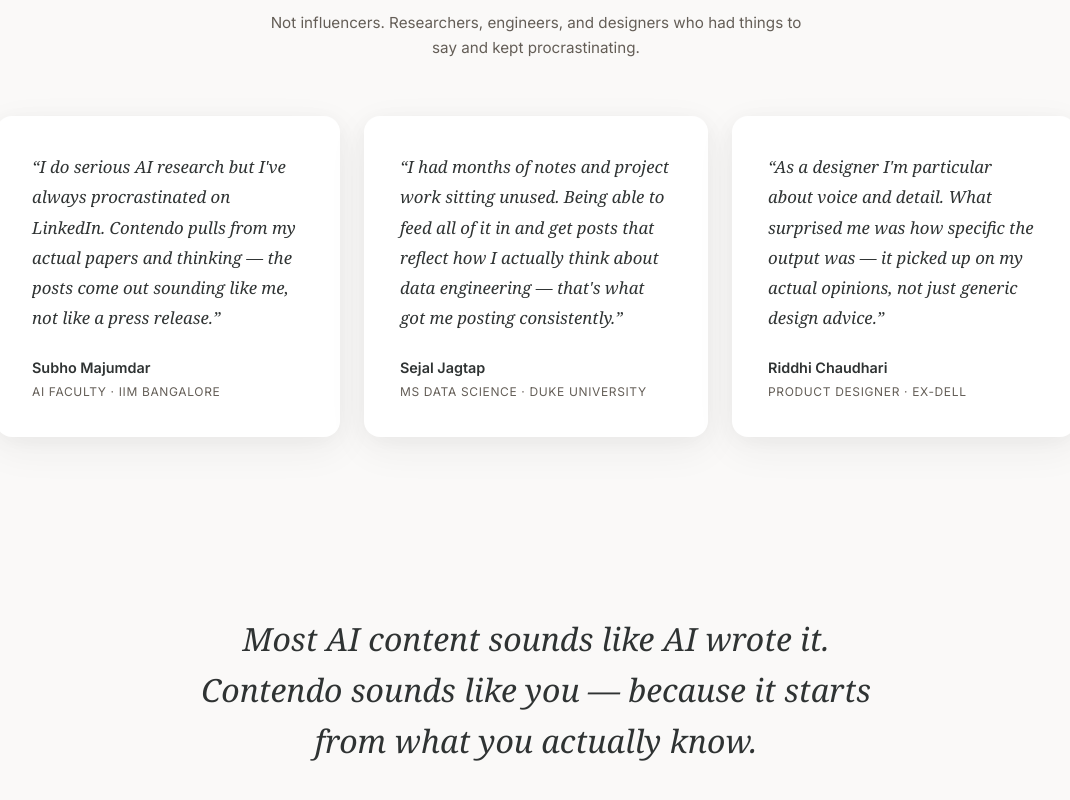
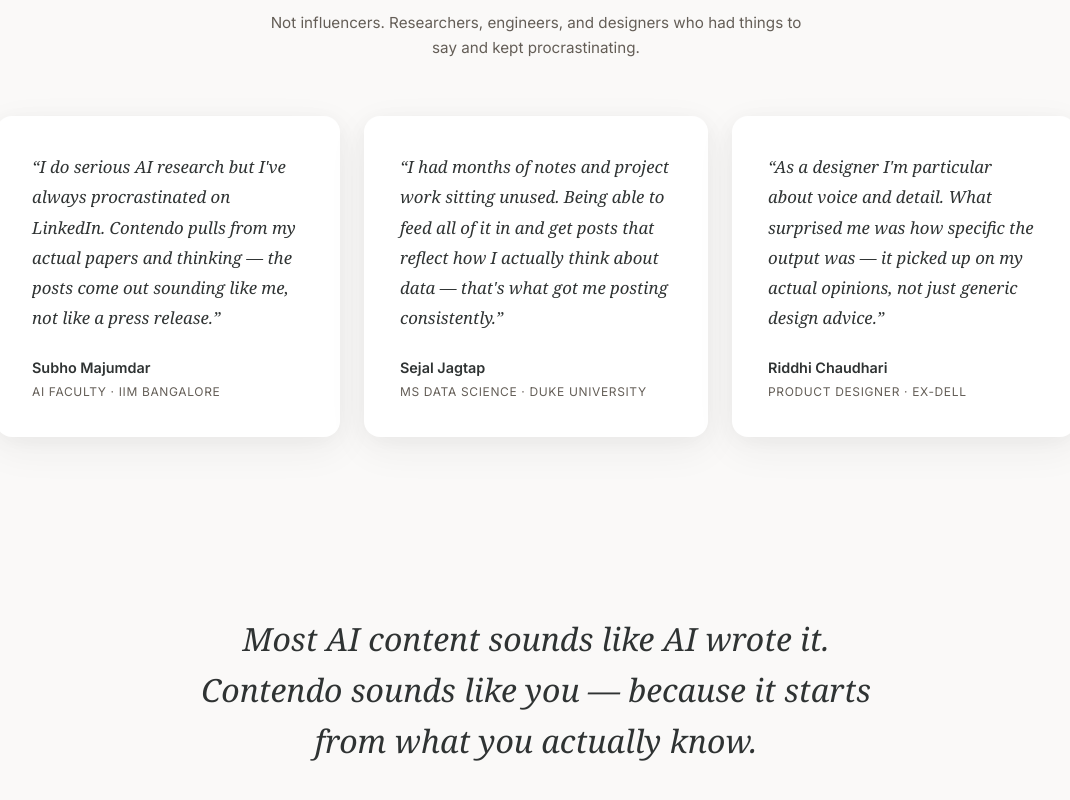
Before and after one commit to Soham112/Contendo, a Next.js app in the folder frontend/: page /welcome in a window 1280 px wide. Shown: the part 4568-5368 px from the top of the page, without its empty margins (104-1174 px from the left). Built offline with nearby package versions, Linux system fonts and the light colour scheme; no server answers.

Commit message:
Updated the testimonial

```diff
--- a/frontend/app/welcome/page.tsx
+++ b/frontend/app/welcome/page.tsx
@@ -601,7 +601,7 @@
                 },
                 {
                   quote:
-                    "I had months of notes and project work sitting unused. Being able to feed all of it in and get posts that reflect how I actually think about data engineering — that's what got me posting consistently.",
+                    "I had months of notes and project work sitting unused. Being able to feed all of it in and get posts that reflect how I actually think about data — that's what got me posting consistently.",
                   name: "Sejal Jagtap",
                   role: "MS Data Science · Duke University",
                 },
```
